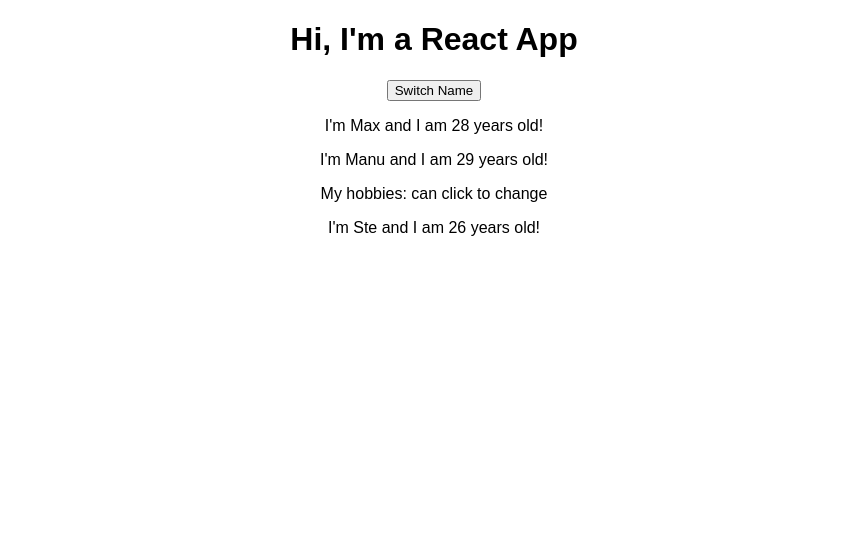
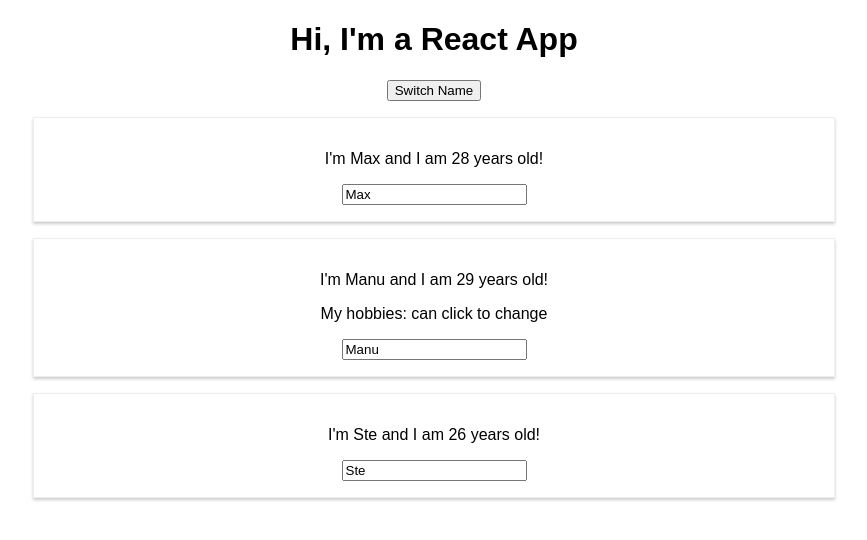
Before and after one commit to thanhthai3010/react-complete-guide, a React (Create React App) app: page / in a window 1280 px wide. Shown: the top 540 px of the page, without its empty margins (206-1073 px from the left). Built offline with nearby package versions, Linux system fonts and the light colour scheme.

Commit message:
3 - Basic - Finish

```diff
--- a/src/App.js
+++ b/src/App.js
@@ -11,11 +11,21 @@
     ]
   });
 
-  const switchNameHandler = () => {
+  const switchNameHandler = newName => {
+    setPersonsState({
+      persons: [
+        { name: newName, age: 24448 },
+        { name: "Manu", age: 29 },
+        { name: "Ste", age: 26 }
+      ]
+    });
+  };
+
+  const nameChangedHandler = event => {
     setPersonsState({
       persons: [
         { name: "Max", age: 24448 },
-        { name: "Manu", age: 29 },
+        { name: event.target.value, age: 29 },
         { name: "Ste", age: 26 }
       ]
     });
@@ -24,7 +34,9 @@
   return (
     <div className="App">
       <h1>Hi, I'm a React App</h1>
-      <button onClick={switchNameHandler}>Switch Name</button>
+      <button onClick={() => switchNameHandler("Button Click name")}>
+        Switch Name
+      </button>
       <Person
         name={personsState.persons[0].name}
         age={personsState.persons[0].age}
@@ -32,7 +44,8 @@
       <Person
         name={personsState.persons[1].name}
         age={personsState.persons[1].age}
-        click={switchNameHandler}
+        click={() => switchNameHandler("NewNameValue")}
+        changed={nameChangedHandler}
       >
         My hobbies: can click to change
       </Person>
--- /dev/null
+++ b/src/Person/Person.css
@@ -0,0 +1,8 @@
+.Person {
+  width: 60%;
+  margin: 16px auto;
+  border: 1px solid #eee;
+  box-shadow: 0 2px 3px #ccc;
+  padding: 16px;
+  text-align: center;
+}
--- a/src/Person/Person.js
+++ b/src/Person/Person.js
@@ -1,12 +1,14 @@
 import React from "react";
+import "./Person.css";
 
 const person = props => {
   return (
-    <div>
+    <div className="Person">
       <p onClick={props.click}>
         I'm {props.name} and I am {props.age} years old!
       </p>
       <p>{props.children}</p>
+      <input type="text" onChange={props.changed} value={props.name} />
     </div>
   );
 };
```
